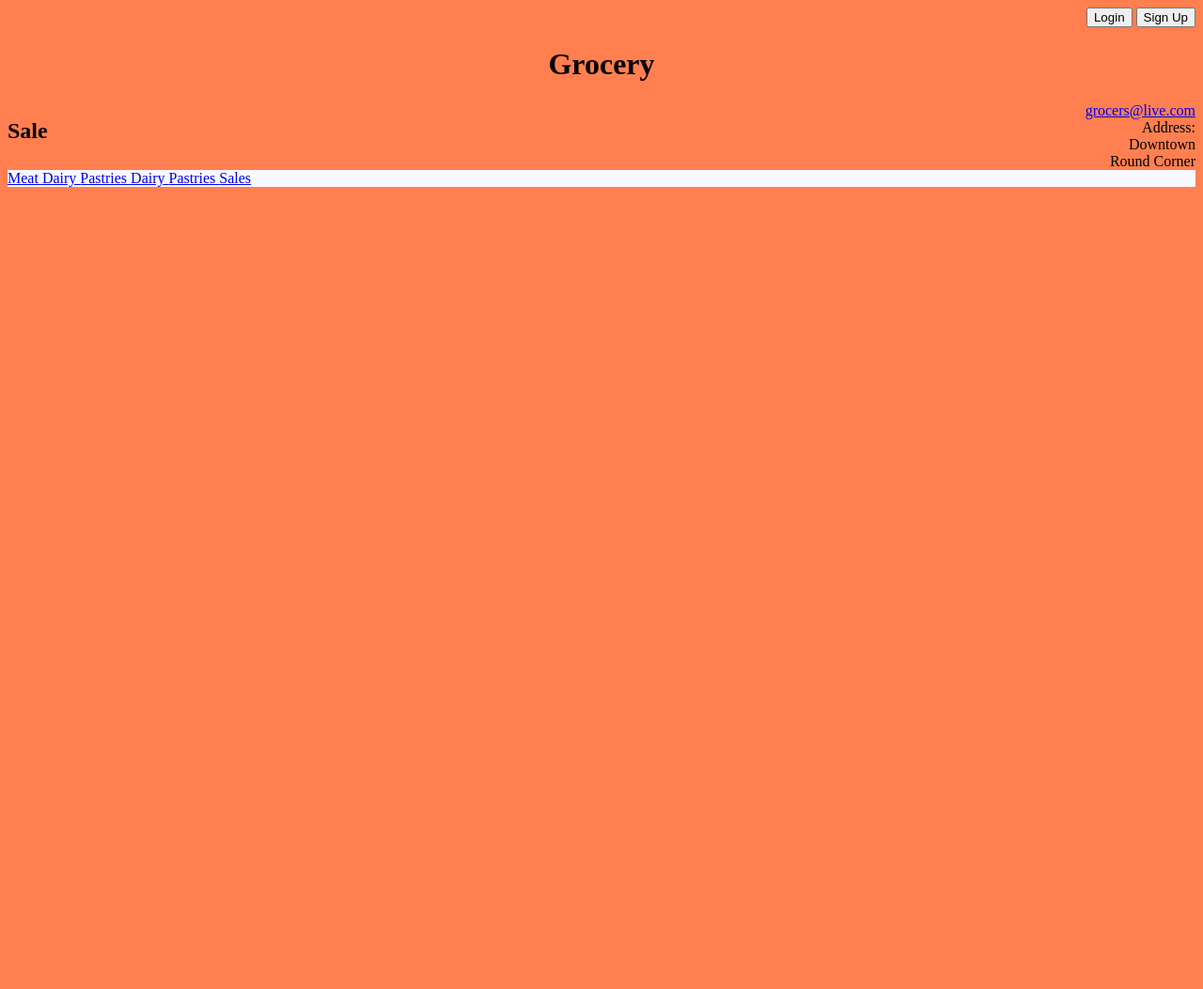
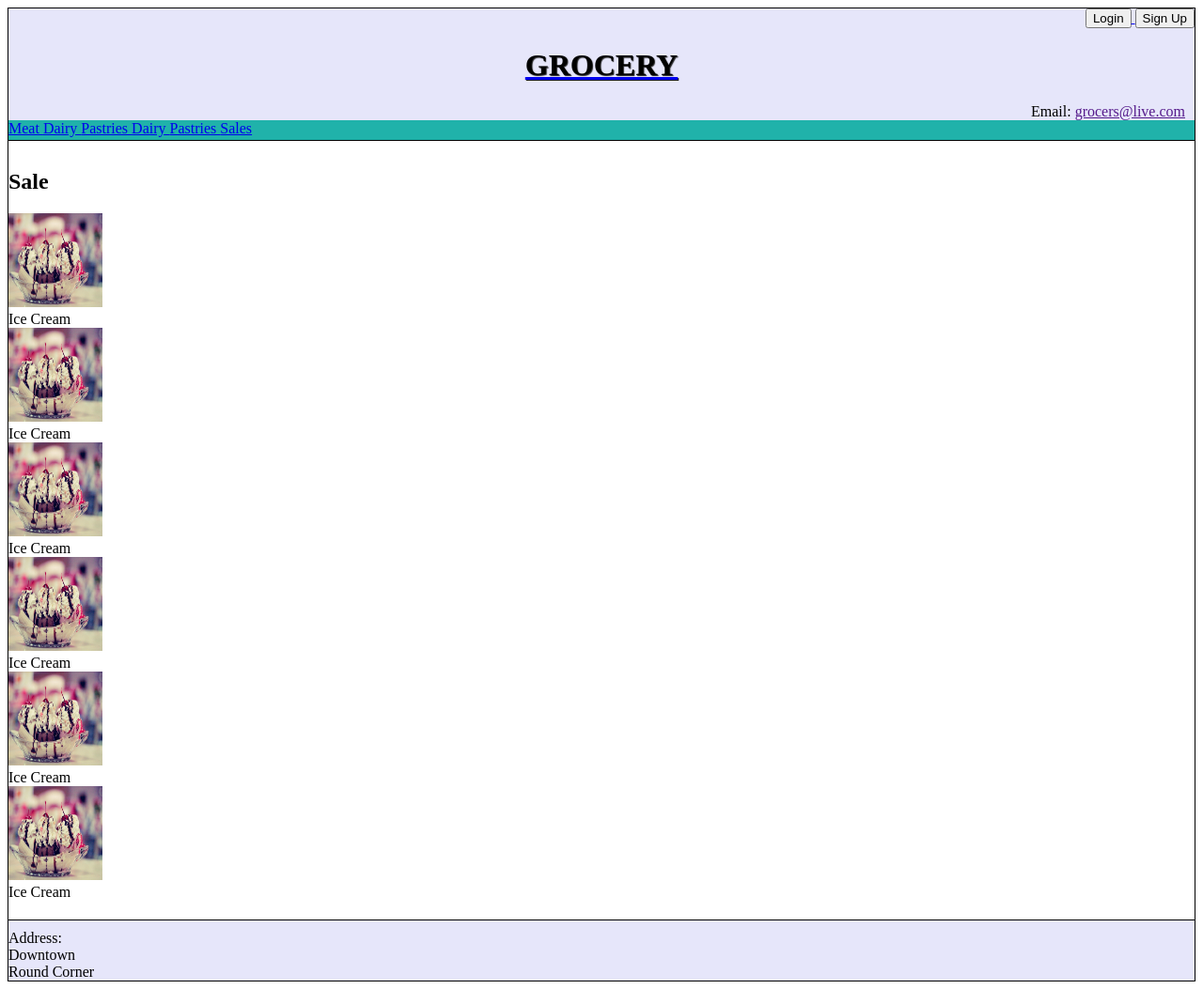
Before and after one commit to ZSR-Blxck/web, a PHP site: page / in a window 1280 px wide. Shown: the whole page at 94% size. Before the commit the page ends 199 px from the top, so only its background shows below. Run offline with PHP 8.4, Linux system fonts and the light colour scheme.

Commit message:
created signup amd updated css

```diff
--- a/Styles/styles.css
+++ b/Styles/styles.css
@@ -1,30 +1,54 @@
 #header{
-	height: 10%;
+	height: 120px;
 	width: 100%;
 	text-align: right;
 	position: relative;
+	margin-bottom: 20px;
+	background-color: lavender;
+	padding: -15px;
+}
+h1{
+	text-align: center;
+	padding-bottom: -20px;
+	font-family: 'Lora', serif;
+	text-transform: uppercase;
+	color: black;
+	font-weight: bold;
+	text-shadow: 1px 1px 1px #222;
+	text-decoration-line: none;
 }
 #pic{
 	position: relative;
 }
 #contact{
+	padding-right: 10px;
 	position: relative;
 	text-align: right;
 	justify-content: left;
 }
-h1{
-	text-align: center;
-}
 .navbar{
-	background-color: ghostwhite;
+	background-color: lightseagreen;
 	text-align: left;
-	position: relative;
-	margin-bottom: 10px;
+	position: absolute;
+	width: 100%;
+	padding-bottom: 5px;
 }
 body{
-	background-color: coral;
+	background-color: white;
+	border: 1px solid black ;
 }
-#notice-board,h2{
-	padding-top: 20px;
+.notice-board{
+	padding-top: 10px;
+	padding-bottom: 20px;
 	position: relative;
+	border-top: 1px solid black;
+	background-color: white;
+	margin: auto;
 }
+#address{
+	padding-top: 10px;
+}
+footer{
+	border-top: 1px solid black;
+	background-color: lavender;
+}
--- a/index.html
+++ b/index.html
@@ -7,18 +7,22 @@
 <body>
 	<div id="header">
 		<span id="bu">
-			<button type ="login"> Login </button>
-			<button type ="sign_up"> Sign Up </button>
+			<a href="login.html">
+				<button type ="login"> Login </button>
+			</a>
+			<a href="p2.html">
+				<button type ="sign_up"> Sign Up </button>
+			</a>
 		</span>
-		<h1> Grocery </h1>
+		<a href="index.html">
+		 	<h1> Grocery </h1>
+		</a>
+
 		<div id="contact">
-			<a href="email">
+			Email:
+			<a href="">
 				<span>grocers@live.com</span>
 			</a>
-			<section id="address">
-				<span>Address:</span><br>
-				Downtown<br>Round Corner
-			</section>
 		</div>
 		<div class= "navbar">
 			<a href="meat.html"> Meat </a>
@@ -32,7 +36,49 @@
 
 	<div class="notice-board">
 		<h2>Sale</h2>
+		<div id = "item1">
+			<a href="">
+				<img src="images/33044-Ice-Cream-Sundae.jpg" width="100" height="100" alt="IceCream">
+			</a>
+			<span><br>Ice Cream</span>
+		</div>
+		<div id = "item2">
+			<a href="">
+				<img src="images/33044-Ice-Cream-Sundae.jpg" width="100" height="100" alt="IceCream">
+			</a>
+			<span><br>Ice Cream</span>
+		</div>
+		<div id = "item3">
+			<a href="">
+				<img src="images/33044-Ice-Cream-Sundae.jpg" width="100" height="100" alt="IceCream">
+			</a>
+			<span><br>Ice Cream</span>
+		</div>
+		<div id = "item4">
+			<a href="">
+				<img src="images/33044-Ice-Cream-Sundae.jpg" width="100" height="100" alt="IceCream">
+			</a>
+			<span><br>Ice Cream</span>
+		</div>
+		<div id = "item5">
+			<a href="">
+				<img src="images/33044-Ice-Cream-Sundae.jpg" width="100" height="100" alt="IceCream">
+			</a>
+			<span><br>Ice Cream</span>
+		</div>
+		<div id = "item6">
+			<a href="">
+				<img src="images/33044-Ice-Cream-Sundae.jpg" width="100" height="100" alt="IceCream">
+			</a>
+			<span><br>Ice Cream</span>
+		</div>
 	</div>
 </body>
+<footer>
+	<section id="address">
+		<span>Address:</span><br>
+		Downtown<br>Round Corner
+	</section>
+</footer>
 
 </html>
```
Also changed, not shown: Styles/p2.css (added, +15 -0 lines), login.html (added, +86 -0 lines), p2.html (added, +73 -0 lines).
